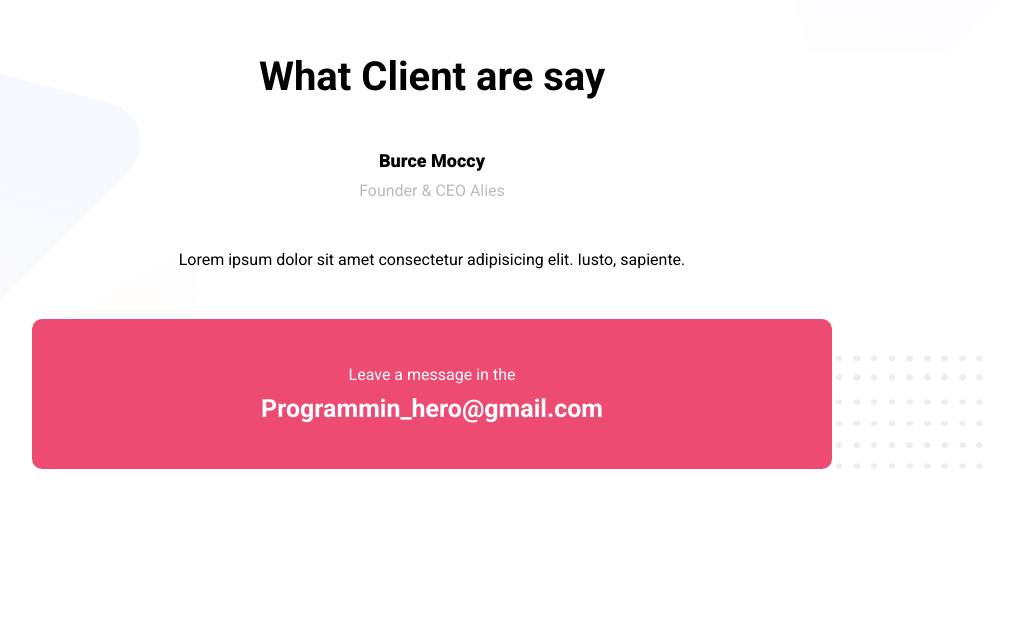
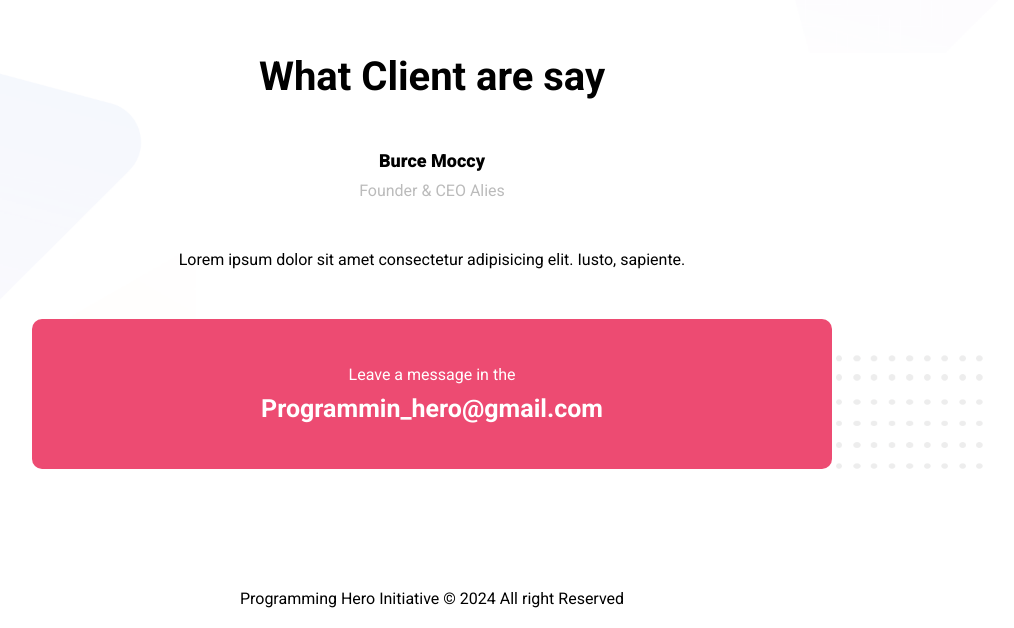
Before and after one commit to alaminarchie/personal-website, a plain HTML site: page index.html in a window 1280 px wide. Shown: the part 2447-3075 px from the top of the page, without its empty margins (208-1222 px from the left). Before the commit the page ends 3016 px from the top, so only its background shows below. Drawn offline with Linux system fonts and the light colour scheme.

Commit message:
footer added

```diff
--- a/index.html
+++ b/index.html
@@ -77,5 +77,8 @@
         </div>
       </section>
     </main>
+    <footer>
+      <p>Programming Hero Initiative &copy 2024 All right Reserved</p>
+    </footer>
   </body>
 </html>
--- a/style.css
+++ b/style.css
@@ -191,3 +191,7 @@ header {
   color: white;
   text-align: center;
 }
+footer {
+  padding: 20px;
+  text-align: center;
+}
```
